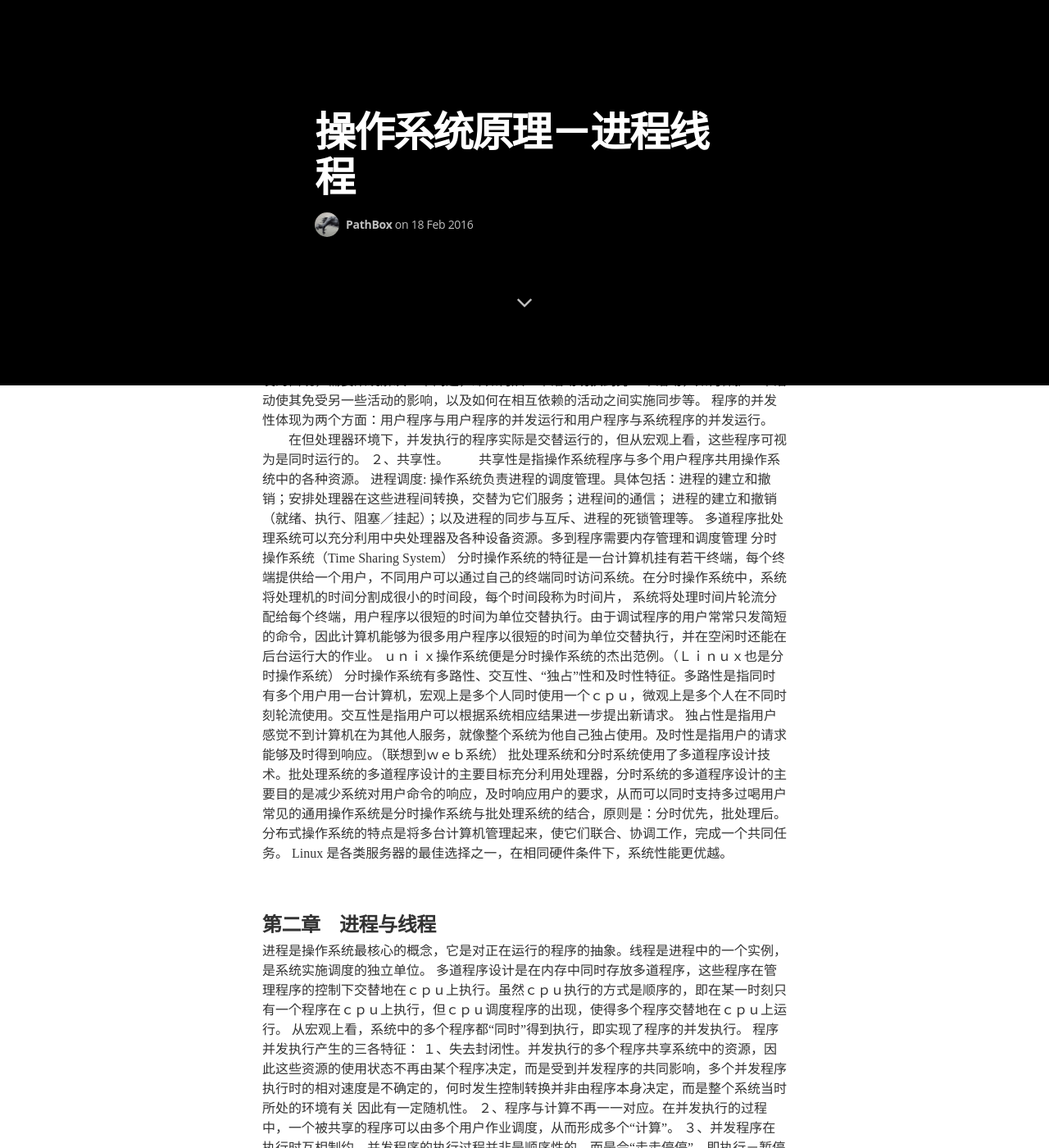
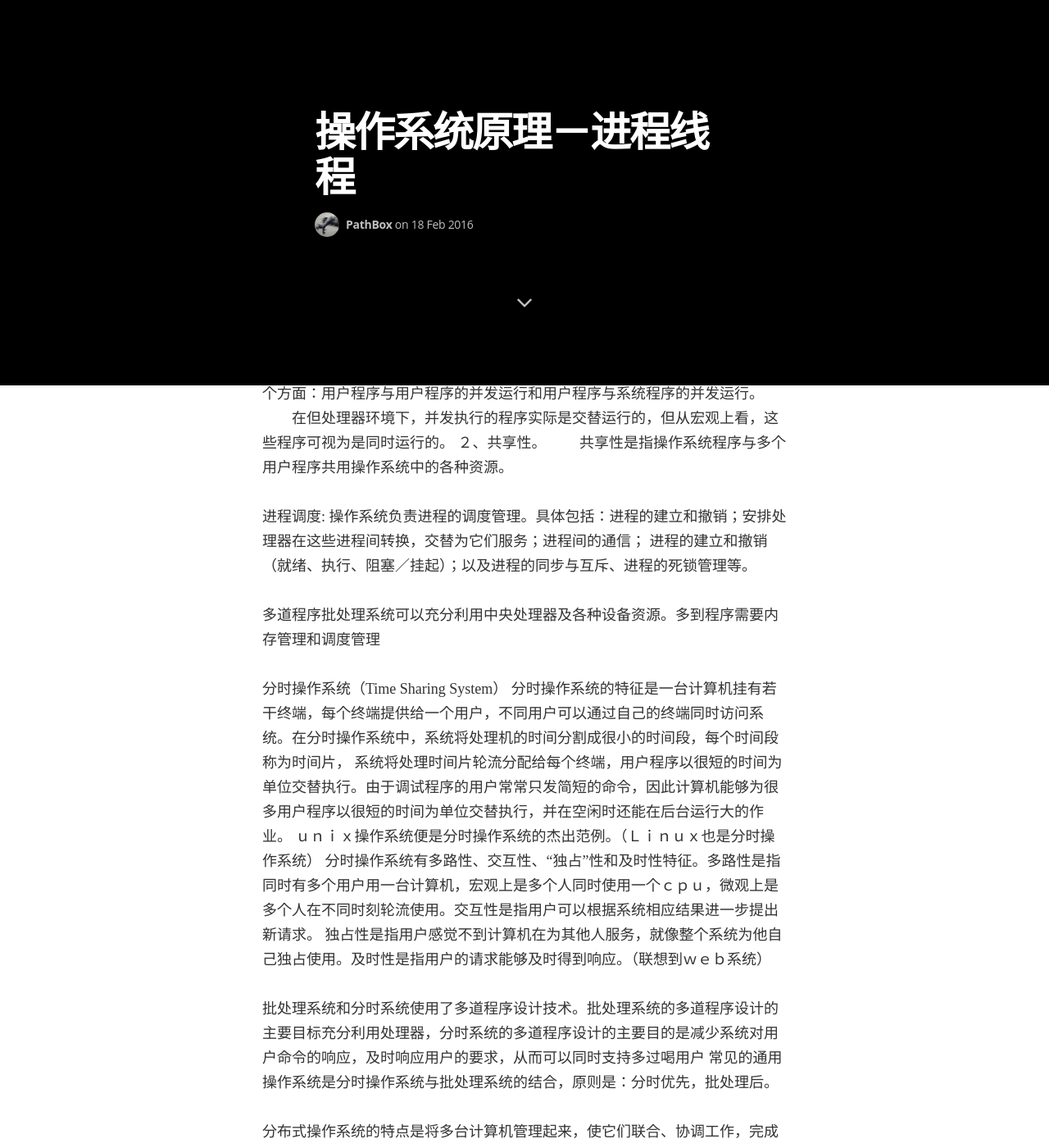
Before and after one commit to pathbox/pathbox.github.io, a Jekyll site: the page built from _posts/2016-02-18-operating-systerm-thread-processor.md, in a window 1280 px wide and 1400 px high, scrolled down 930 px. Shown: the whole window at 82% size. Built offline with Jekyll 4.4.1, drawn with Linux system fonts in a browser that asks for light colours; nearby versions of some CDN libraries; some web fonts are replaced; comment, search, counter and statistics services are not loaded; some of the changed text lies outside the part shown.

Commit message:
use markdown

```diff
--- a/_posts/2016-02-18-operating-systerm-thread-processor.md
+++ b/_posts/2016-02-18-operating-systerm-thread-processor.md
@@ -6,15 +6,15 @@
 tag: thread
 image: /assets/images/post.jpg
 ---
-<h2>{{ page.title }}</h2>
-<p>一直对高并发的ｗｅｂ系统感兴趣，看了很多文章和资料，发现很多东西还理解的不清楚，特别是多线程和多进程方面的知识。
-这样不行，所以回归原理，用了周末的时间，把操作系统原理的进程和线程的知识内容好好的温习了。突然发现，上学时不懂，不明白的问题，一下就明白了。
-  所以，写了这篇博客，也算是读书笔记吧。主要内容：操作系统并发、多进程、多线程</p>
+##{{ page.title }}
+    一直对高并发的ｗｅｂ系统感兴趣，看了很多文章和资料，发现很多东西还理解的不清楚，特别是多线程和多进程方面的知识。
+  这样不行，所以回归原理，用了周末的时间，把操作系统原理的进程和线程的知识内容好好的温习了。突然发现，上学时不懂，不明白的问题，一下就明白了。
+    所以，写了这篇博客，也算是读书笔记吧。主要内容：操作系统并发、多进程、多线程
 
-<p>
+
 <h3>第一章</h3>
 
-操作系统的重要任务就是对进程进行有效地调度管理，操作系统将负责进程的建立和撤销，提供进程间通信机制，控制和协调进程的运行，有效地分配和回收进程使用的资源，使整个计算机系统有条不紊地工作。
+  操作系统的重要任务就是对进程进行有效地调度管理，操作系统将负责进程的建立和撤销，提供进程间通信机制，控制和协调进程的运行，有效地分配和回收进程使用的资源，使整个计算机系统有条不紊地工作。
 操作系统的特征：
 １、并发性。
 　　“并发”是指同事存在多个平行的活动，例如Ｉ／Ｏ操作与主机同事运行，在内存中同时存在几道运行程序。由于并发的出现，需要系统解决一个问题，即如何从一个活动切换到另一个活动，如何保护一个活动使其免受另一些活动的影响，以及如何在相互依赖的活动之间实施同步等。
@@ -41,12 +41,12 @@
 
 分布式操作系统的特点是将多台计算机管理起来，使它们联合、协调工作，完成一个共同任务。
 Linux 是各类服务器的最佳选择之一，在相同硬件条件下，系统性能更优越。
-  </p>
-<p>
+
+
 <h3>第二章　进程与线程</h3>
 
-进程是操作系统最核心的概念，它是对正在运行的程序的抽象。线程是进程中的一个实例，是系统实施调度的独立单位。
-多道程序设计是在内存中同时存放多道程序，这些程序在管理程序的控制下交替地在ｃｐｕ上执行。虽然ｃｐｕ执行的方式是顺序的，即在某一时刻只有一个程序在ｃｐｕ上执行，但ｃｐｕ调度程序的出现，使得多个程序交替地在ｃｐｕ上运行。
+  进程是操作系统最核心的概念，它是对正在运行的程序的抽象。线程是进程中的一个实例，是系统实施调度的独立单位。
+  多道程序设计是在内存中同时存放多道程序，这些程序在管理程序的控制下交替地在ｃｐｕ上执行。虽然ｃｐｕ执行的方式是顺序的，即在某一时刻只有一个程序在ｃｐｕ上执行，但ｃｐｕ调度程序的出现，使得多个程序交替地在ｃｐｕ上运行。
 从宏观上看，系统中的多个程序都“同时”得到执行，即实现了程序的并发执行。
 程序并发执行产生的三各特征：
 １、失去封闭性。并发执行的多个程序共享系统中的资源，因此这些资源的使用状态不再由某个程序决定，而是受到并发程序的共同影响，多个并发程序执行时的相对速度是不确定的，何时发生控制转换并非由程序本身决定，而是整个系统当时所处的环境有关
@@ -55,7 +55,7 @@
 ３、并发程序在执行时互相制约。并发程序的执行过程并非是顺序性的，而是会“走走停停”，即执行－暂停－执行　的活动规律。各个程序的执行状态与当时所处的环境资源有关。
 这种停顿的原因并不是程序造成的，而是与并发的其他程序相互影响的结果。
 
-进程的特征：　动态性。产生，消亡，暂停。并发性。一个程序的进程可以与另一个程序的进程并发执行，各自额执行速度无法预知，以异步形式执行。调度性。进程是系统中申请资源和调度的单位。
+  进程的特征：　动态性。产生，消亡，暂停。并发性。一个程序的进程可以与另一个程序的进程并发执行，各自额执行速度无法预知，以异步形式执行。调度性。进程是系统中申请资源和调度的单位。
 
 进程的状态。
 １、运行状态。运行状态是指当前进程已经分配到ｃｐｕ，正在处理机上执行时的状态。处于此状态的进程个数是不能超过ｃｐｕ的数目的。
@@ -69,68 +69,59 @@
 ５、终止状态。处于终止状态的进程不能再被调用，只能被系统撤销。
 进程在生存期内不断发生变化，一个进程可以多次处于就绪状态和运行状态，也可以多次处于阻塞状态，而且可能排在不同的阻塞队列上。
 
-程序和数据是进程的主题。一个数据结构记录进程的动态特性，如当前状态、本身特性、结构描述、对资源的占用和调度信息等，这种数据结构称为进程控制块（Process Control Block , PCB）。
+  程序和数据是进程的主题。一个数据结构记录进程的动态特性，如当前状态、本身特性、结构描述、对资源的占用和调度信息等，这种数据结构称为进程控制块（Process Control Block , PCB）。
 程序的执行必须有一个或多个栈，用来保存过程调用和参数传递的整个过程。进程影像一般由　程序、数据、栈和ＰＣＢ四步分组成。
 操作系统根据ＰＣＢ对进程实施控制和管理。进程控制包括：进程创建、进程撤销、进程阻塞、进程唤醒、改变进程优先级、调度进程运行。这些操作都要对应地执行一个特殊的程序段，同时系统也通过系统调用给用户提供进程控制的功能
-</p>
+
 
 <br>
   进程创建
 
-<p>
   1.申请一个空闲PCB
   2.为新进程分配资源
   3.将新进程的PCB初始化
   4.将新进程加到就绪队列中
-</p>
 
   进程的撤销
 
-  <p>
   1.找到指定进程
   2.终止该进程的运行
   3.回收该进程所占用的全部资源
   4.终止其所有子孙进程，回收它们所占用的全部资源
   5.将被终止进程的PCB从原来队列中摘走
-  </p>
 
   进程阻塞
 
-  <p>
   1.立即停止当前进程
   2.现行进程的CPU现场保存
   3.现行状态由 运行 改为 阻塞
   4.转到进程调度程序
-  </p>
 
   进程唤醒
 
-  <p>
   1.把阻塞进程从相应的阻塞队列摘下
   2.将现行状态改为就绪状态，然后把该进程插入就绪队列中
   3.如果被唤醒的进程比当前运行进程的优先级更高，则重新设置调度标识
-  </p>
 
   <br>
   进程是由程序段、数据段、进程控制块组成(PCB)
   <br>
   高级通信方式
 
-  <p>
   1.共享存储器系统
   2.消息传递系统
   3.管道通信
-  </p>
+
 
   <h3>线程</h3>
-  <br>
-  进程既是资源申请的独立单位，又是系统调度的独立单位，在创建、撤销和切换进程时会造成很大的开销。
-  现代操作系统都引进了比进程更小的独立运行单位--线程(thread)。现代操作系统把资源分配和调度分离开来，
-  让进程仍作为资源分配的单位，但只作为资源拥有者，而把线程作为系统调度单位。线程只拥有一些在运行中
-  必不可少的资源(如程序计数器、一组寄存器和栈)，它与同属于一个进程的其他线程共享该进程拥有的全部资源。
-  线程切换时只需保存和设置少量寄存器的内容。
-  <br>
-  (进程是马路，线程是车道)
+
+    进程既是资源申请的独立单位，又是系统调度的独立单位，在创建、撤销和切换进程时会造成很大的开销。
+    现代操作系统都引进了比进程更小的独立运行单位--线程(thread)。现代操作系统把资源分配和调度分离开来，
+    让进程仍作为资源分配的单位，但只作为资源拥有者，而把线程作为系统调度单位。线程只拥有一些在运行中
+    必不可少的资源(如程序计数器、一组寄存器和栈)，它与同属于一个进程的其他线程共享该进程拥有的全部资源。
+    线程切换时只需保存和设置少量寄存器的内容。
+
+    (进程是马路，线程是车道)
   <br>
   有单线程进程和多线程进程。每一个有一个thread结构，即线程控制块(TCB)，主要包括:状态和调度信息、线程标识
   信息、现场信息、线程私有存储区、指针(指向PCB)。进程产生时同时产生第一个线程，其他线程在以后由任一线程请求创建。
```
Also changed, not shown: other parts of _posts/2016-02-18-operating-systerm-thread-processor.md (+31 -0 lines).
